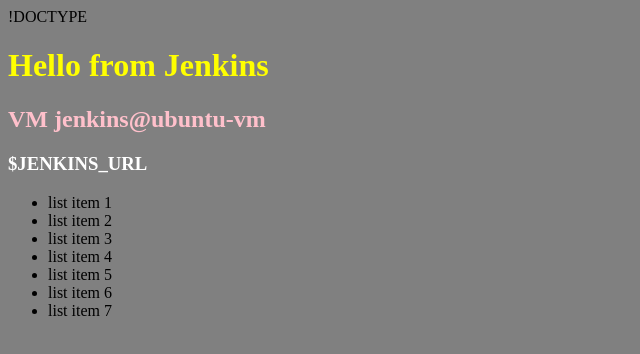
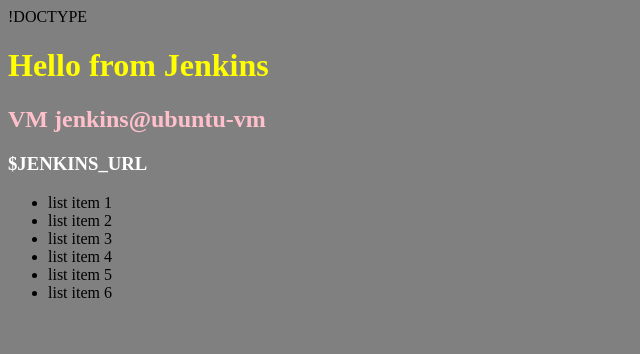
Before and after one commit to CodePathfinder/jenkins-test, a plain HTML site: page index.html in a window 1280 px wide. Shown: the full height of the page, 0-640 px from the left. Drawn offline with Linux system fonts and the light colour scheme.

Commit message:
list corrected

```diff
--- a/index.html
+++ b/index.html
@@ -14,7 +14,6 @@
 <li>list item 4</li>
 <li>list item 5</li>
 <li>list item 6</li>
-<li>list item 7</li>
 </ul>
 </body>
 </html>
```
